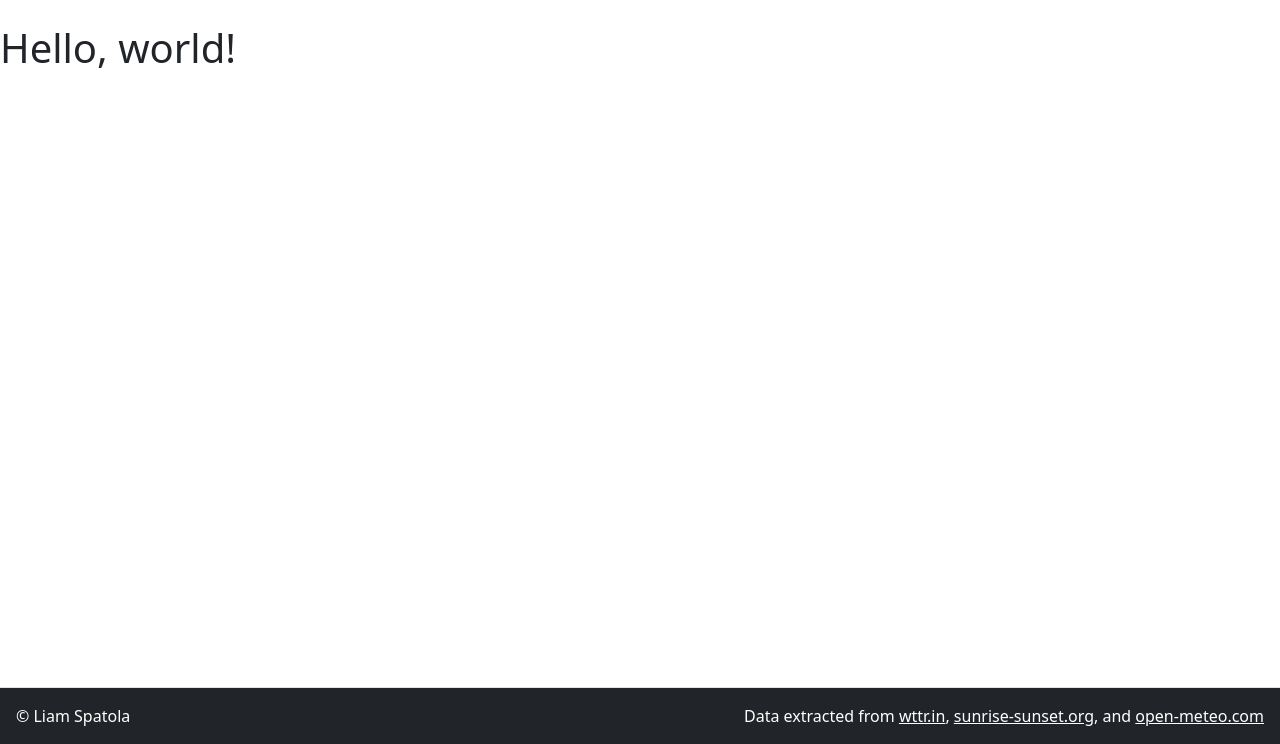
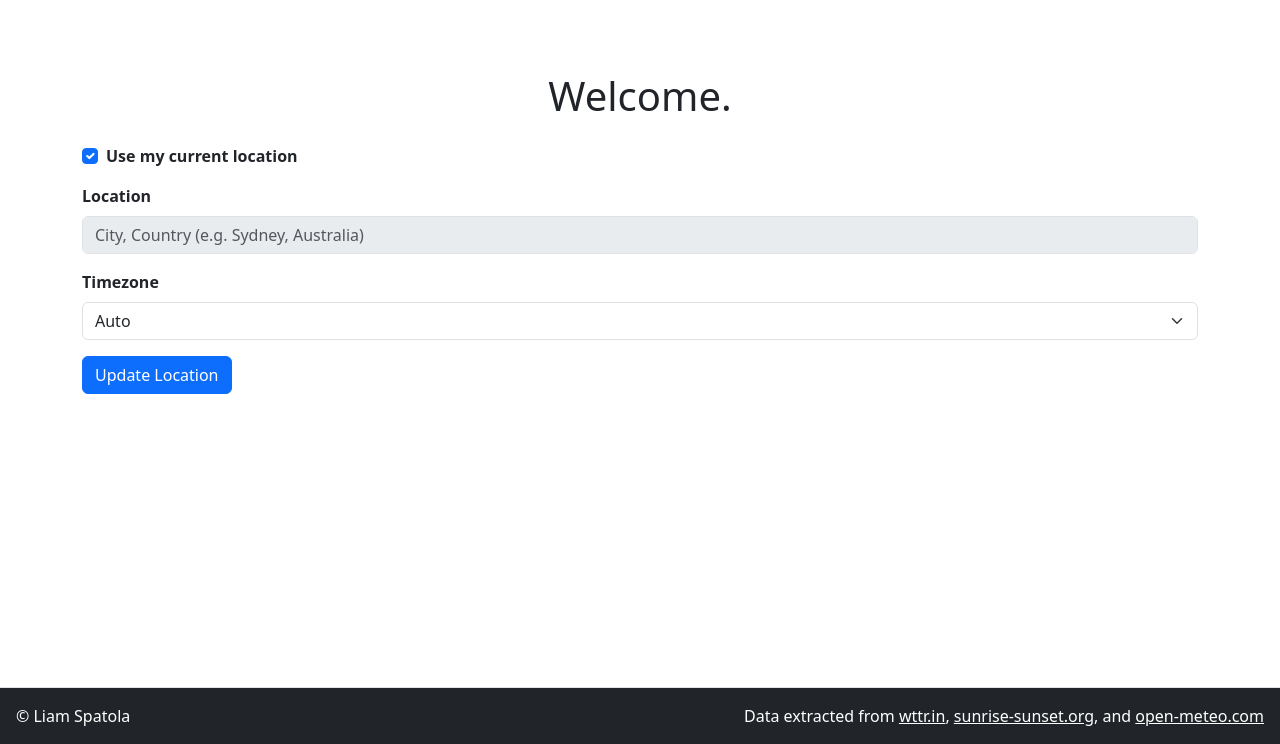
Before and after one commit to LiamSpatola/WeatherVane, a Flask app: template templates/index.html in a window 1280 px wide. Shown: the part 56-800 px from the top of the page. Run offline with Flask 3, Linux system fonts and the light colour scheme; the template is opened without the code that fills it, so the values that code supplies are empty; parts of the project's set-up code (start-up, migrations or seed data) failed here and were passed over.

Commit message:
Implement location update feature in index page with timezone selection

```diff
--- a/app.py
+++ b/app.py
@@ -1,17 +1,44 @@
 from flask import Flask, render_template, request, redirect, url_for
+from zoneinfo import available_timezones
 
 from utils.weather import Weather
 
 
 app = Flask(__name__)
 
-global w
 w = Weather()
 w.city, w.coords, w.timezone = w.get_location_by_user_ip()
 
-@app.route("/")
+timezones = sorted(available_timezones(), key=lambda tz: (tz.split("/")[0], tz.split("/")[1] if "/" in tz else ""))
+
+@app.route("/", methods=["GET", "POST"])
 def index():
-    return render_template("index.html")
+    if request.method == "POST": # Checking if the user is updating their location
+        # Getting the form data
+        use_my_location = request.form.get("use_location")
+        place_name = request.form.get("place_name")
+        tz = request.form.get("timezone")
+
+        # Updating the location
+        if use_my_location:
+            w.city, w.coords, w.timezone = w.get_location_by_user_ip()
+        else:
+            if not place_name:
+                # Fallback to user location if no place entered
+                w.city, w.coords, w.timezone = w.get_location_by_user_ip()
+            else:
+                w.city, w.coords, w.timezone = w.get_location_by_name(place_name)
+
+        # Overriding the timezone if the user selected a custom timezone
+        if tz and tz != "auto":
+            w.timezone = tz
+
+        #
+
+        # Redirecting the user to the current weather page
+        return redirect(url_for("current"))
+
+    return render_template("index.html", w=w, timezones=timezones)
 
 
 @app.route("/current")
--- a/pyproject.toml
+++ b/pyproject.toml
@@ -11,6 +11,7 @@ python = "^3.13"
 flask = "^3.1.2"
 requests = "^2.32.5"
 tzfpy = "^1.0.0"
+tzdata = "^2025.2"
 
 
 [build-system]
--- a/templates/index.html
+++ b/templates/index.html
@@ -3,5 +3,49 @@
 {% block title %}Home{% endblock %}
 
 {% block content %}
-<h1>Hello, world!</h1>
+<div class="container my-5">
+    <h1 class="text-center mb-4">Welcome.</h1>
+
+    <form method="post">
+        <div class="mb-3 form-check">
+            <input type="checkbox" class="form-check-input" id="use_my_location" name="use_my_location" {% if not w.city %}checked{% endif %}>
+            <label class="form-check-label" for="use_my_location"><b>Use my current location</b></label>
+        </div>
+
+        <div class="mb-3">
+            <label for="place_name" class="form-label"><b>Location</b></label>
+            <input type="text" class="form-control" id="place_name" name="place_name" placeholder="City, Country (e.g. Sydney, Australia)" value="{{ w.city }}">
+        </div>
+
+        <div class="mb-3">
+            <label for="timezone" class="form-label"><b>Timezone</b></label>
+            <select class="form-select" id="timezone" name="timezone">
+            {% if w.timezone %}
+                <option value="{{ w.timezone }}" selected>{{ w.timezone }}</option>
+            {% endif %}
+            <option value="auto" {% if not w.timezone %}selected{% endif %}>Auto</option>
+                {% for tz in timezones %}
+                    <option value="{{ tz }}">{{ tz }}</option>
+                {% endfor %}
+            </select>
+        </div>
+
+        <button type="submit" class="btn btn-primary">Update Location</button>
+    </form>
+</div>
+
+<script>
+    const useLocationCheckbox = document.getElementById('use_my_location');
+    const locationInput = document.getElementById('place_name');
+
+    function toggleLocation() {
+        locationInput.disabled = useLocationCheckbox.checked; // actual disabling
+    }
+
+    // Run on page load
+    toggleLocation();
+
+    // Run when checkbox changes
+    useLocationCheckbox.addEventListener('change', toggleLocation);
+</script>
 {% endblock %}
```
Also changed, not shown: 1 other file.
